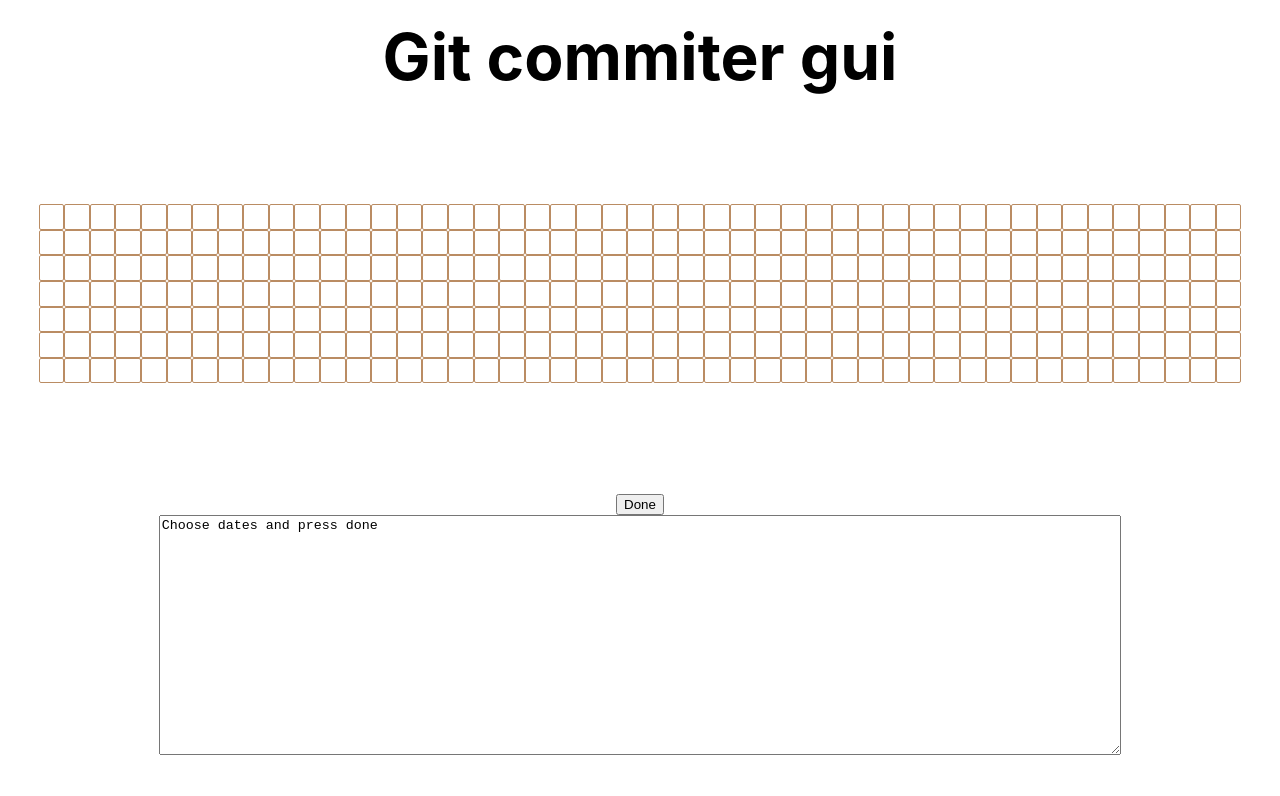
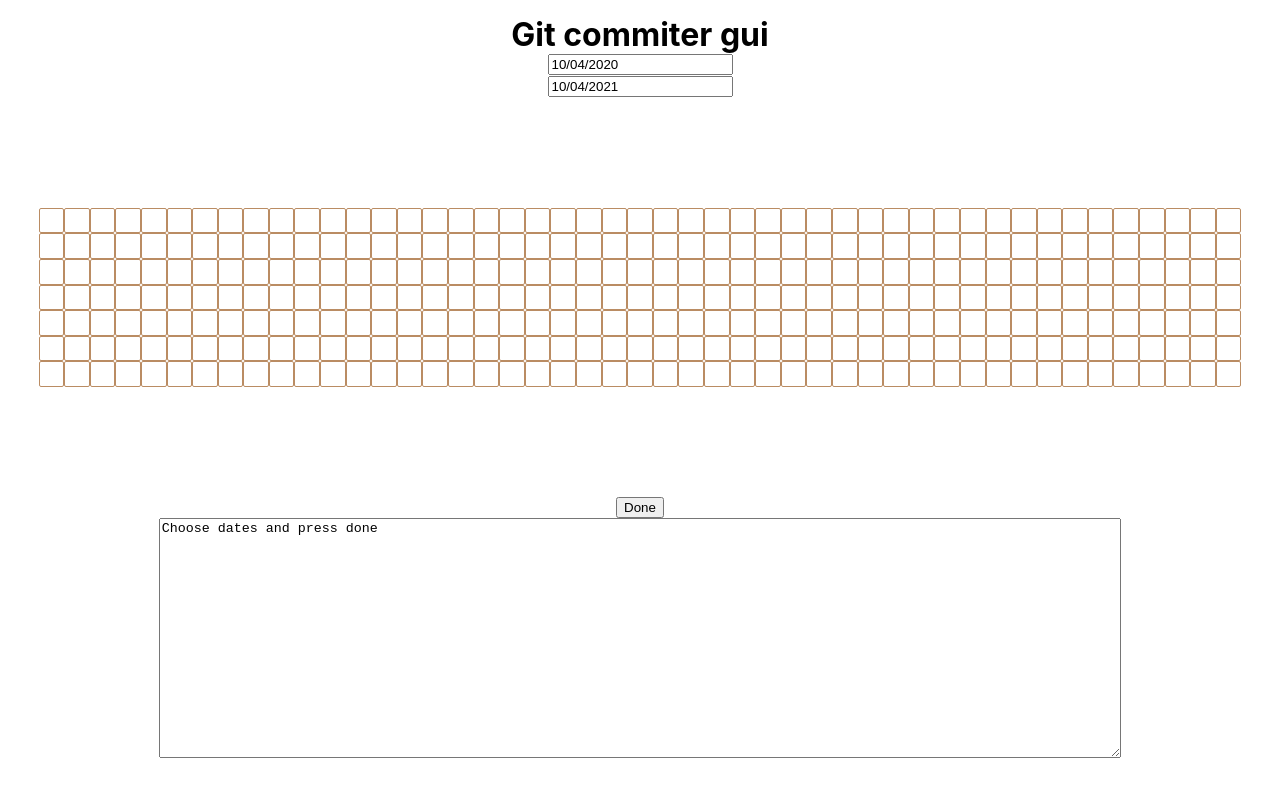
Before and after one commit to Leonidex/gitCommitHistoryWriter, a Next.js app: page / in a window 1280 px wide. Shown: the top 796 px of the page. Built offline with nearby package versions, Linux system fonts and the light colour scheme.

Commit message:
added date pickers

```diff
--- a/package.json
+++ b/package.json
@@ -11,6 +11,8 @@
   "dependencies": {
     "next": "11.1.2",
     "react": "17.0.2",
+    "react-datepicker": "^4.2.1",
+    "react-day-picker": "^7.4.10",
     "react-dom": "17.0.2"
   },
   "devDependencies": {
--- a/pages/_app.js
+++ b/pages/_app.js
@@ -1,4 +1,5 @@
 import '../styles/globals.css'
+import "react-datepicker/dist/react-datepicker.css";
 
 function MyApp({ Component, pageProps }) {
   return <Component {...pageProps} />
--- a/pages/index.js
+++ b/pages/index.js
@@ -4,10 +4,13 @@
 import styles from "../styles/Home.module.css";
 import ResultArea from "../components/resultArea";
 
+import ReactDatePicker from "react-datepicker";
+
 export default function Home() {
     // Dates variables
-    // Set startDate to the desired starting date
-    const startDate = new Date(2020, 10, 0, 12);
+    // Set startDate to a year ago and endDate to today
+    const [ startDate, setStartDate] = useState(new Date(new Date().setFullYear(new Date().getFullYear() - 1)));
+    const [ endDate, setEndDate] = useState(new Date());
 
     const [selectedDates, setSelectedDates] = useState([]);
 
@@ -42,10 +45,15 @@
                 <title>Git commiter gui</title>
                 <meta name="Git commiter gui" content="Git commiter gui" />
                 <link rel="icon" href="/favicon.ico" />
+
             </Head>
 
             <main className={styles.main}>
                 <h1 className={styles.title}>Git commiter gui</h1>
+
+                <ReactDatePicker style={{"z-index": "3"}} selected={startDate} onChange={(date) => setStartDate(date)} />
+                <ReactDatePicker className={styles.reactDatePicker} selected={endDate} onChange={(date) => setEndDate(date)} />
+
                 <Board
                     startDate={startDate}
                     addDate={addSelectedDate}
--- a/styles/Home.module.css
+++ b/styles/Home.module.css
@@ -37,7 +37,6 @@
 .title {
     margin: 0;
     line-height: 1.15;
-    font-size: 4rem;
 }
 
 .board {
@@ -118,7 +117,7 @@
     position: absolute;
     margin-left: auto;
     margin-right: auto;
-    z-index: 2;
+    z-index: 1;
 }
 
 .tooltip .tooltiptext {
--- a/styles/globals.css
+++ b/styles/globals.css
@@ -14,3 +14,7 @@
 * {
   box-sizing: border-box;
 }
+
+.react-datepicker-popper {
+    z-index: 2 !important;
+}
```
Also changed, not shown: 2 other files (tests, documents, lock files or other folders).
